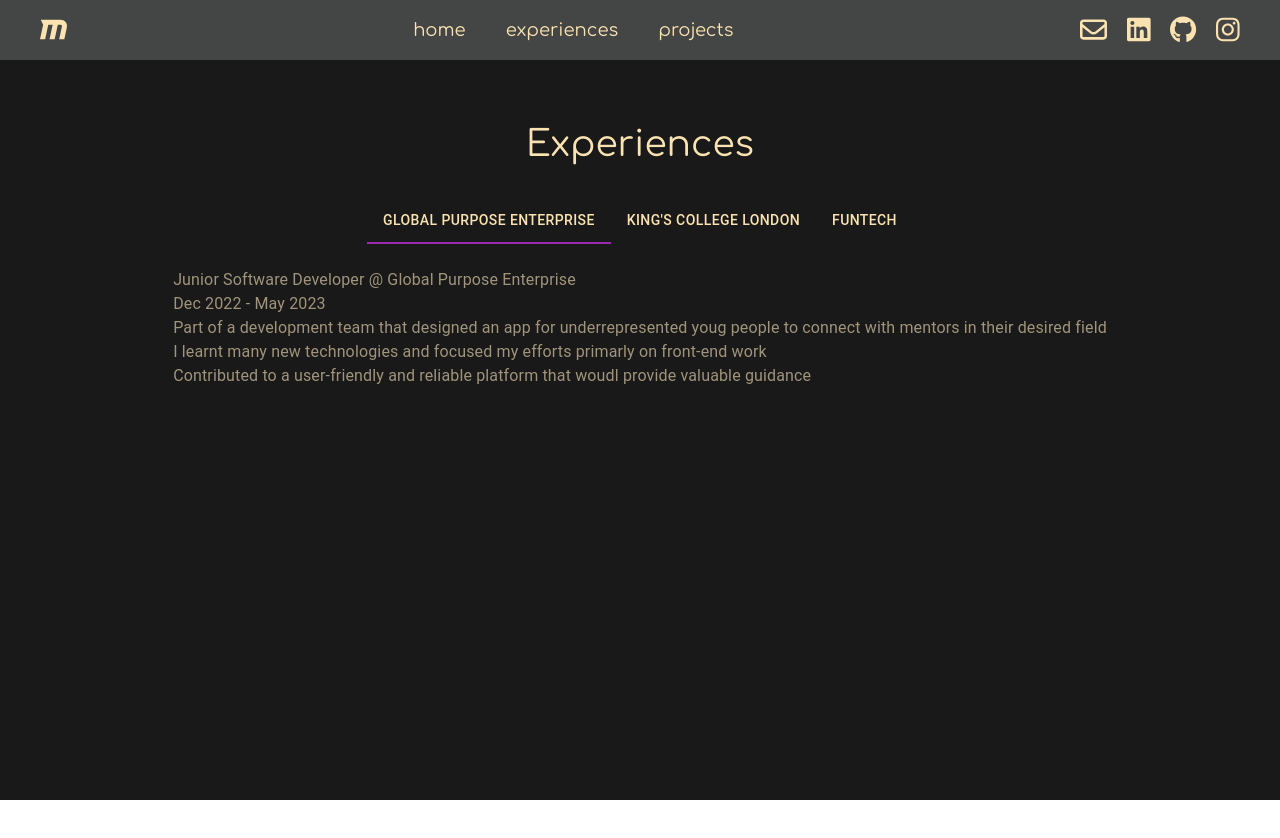
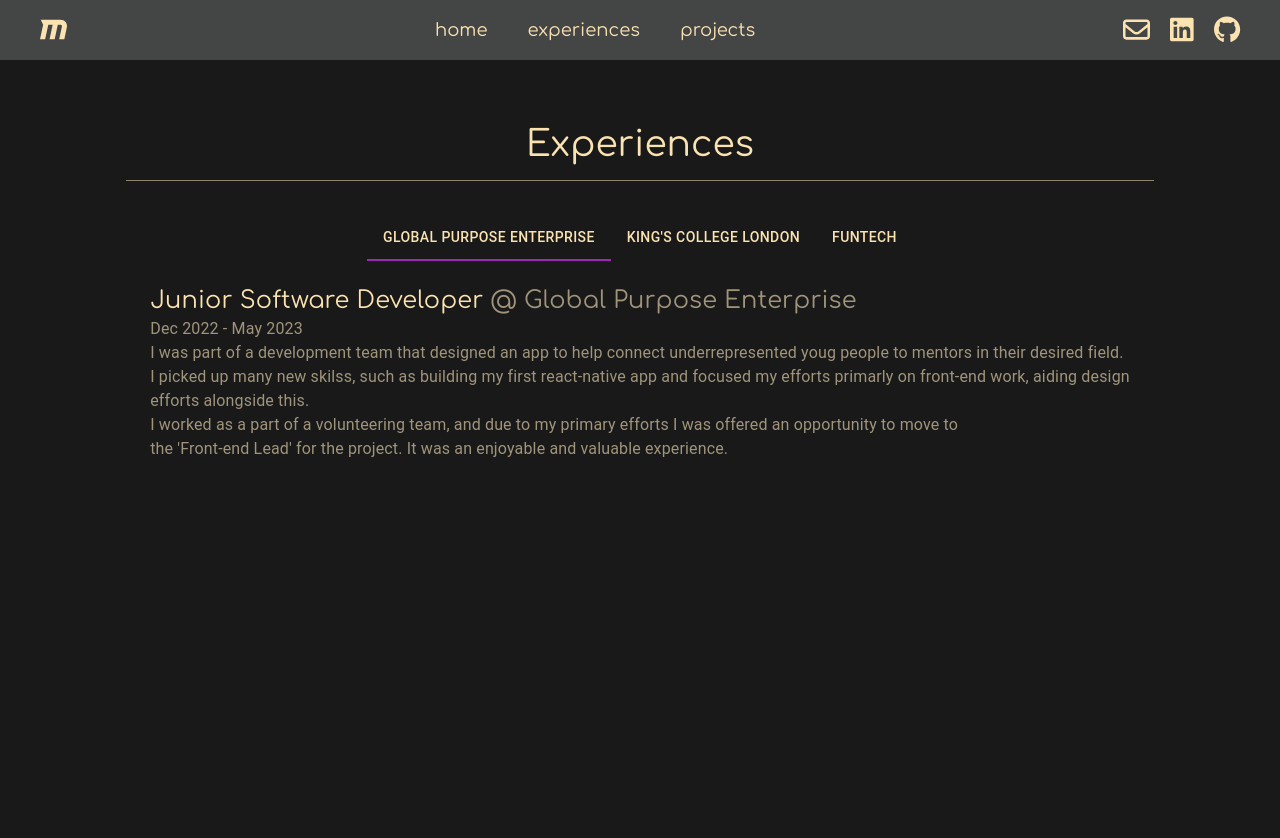
Before and after one commit to maxwelltyreece/Maxwellv2, a React (Create React App) app: page /experience in a window 1280 px wide. Shown: the top 838 px of the page. Before the commit the page ends 800 px from the top, so only its background shows below. Built offline with nearby package versions, Linux system fonts and the light colour scheme.

Commit message:
typo edits

```diff
--- a/src/App.js
+++ b/src/App.js
@@ -1,22 +1,29 @@
 import React from "react";
-import {Route, Routes}
+import {Outlet, Route, Routes}
         from "react-router-dom";
-import Home from "./components/Home";
-import Experience from "./components/Experience";
+import Home from "./Pages/Home";
+import Experience from "./Pages/Experience";
 import Layout from "./components/Layout";
-import Projects from "./components/Projects"
+import Projects from "./Pages/Projects"
+import Navbar from "./components/Navbar";
 
 
 
 function App() {
   return (
+    <div>
+      <Navbar/>
       <Routes>
         <Route path="/" element={<Layout />}>
         <Route index element={<Home />} />
         <Route path="experience" element={< Experience/>} />
         <Route path="projects" element={< Projects/>} />
         </Route>
+
       </Routes>
+
+    </div>
+
   )
 }
 
--- a/src/components/Experience.js
+++ b/src/Pages/Experience.js
@@ -1,11 +1,11 @@
 import React from "react";
-import JobPannel from "./JobPannel";
+import JobPannel from "../components/JobPannel";
 
 export default function Experience() {
   return (
       <section className="flex justify-center">
         <div className="grid justify-items-center p-16">
-          <p  className="text-Peach text-4xl pb-8">Experiences</p>
+          <p  className="text-Peach text-4xl pb-4">Experiences</p>
           <JobPannel/>
         </div>
       </section>
--- /dev/null
+++ b/src/Pages/Home.js
@@ -0,0 +1,50 @@
+import React from "react";
+import WordCloud from "../components/WordCloud";
+import { TypeAnimation } from "react-type-animation";
+
+export default function Home() {
+
+  return (
+    <div className="grid grid-cols-2">
+      <div className="grid content-center gap-y-2 px-20">
+        <h1 className="font-extrabold text-3xl sm:text-7xl">Hi, I'm <span className="text-Peach">Maxwell</span></h1>
+
+        <span className="text-md sm:text-4xl">
+          I'm interested in {' '}
+          <TypeAnimation className="text-Peach"
+            sequence={[
+              'front-end development',
+              2000,
+              'UX/UI design',
+              1800,
+              'game development',
+              1600,
+              'AI',
+              1400,
+              'pretty much everything.',
+              1000,
+            ]}/>
+        </span>
+
+        <p className="pt-5">I'm a software engineer based in <span className="text-Peach">London</span>, and I'm looking for </p>
+        <p><span className="text-Peach">software engineering</span> internship opportunities. I have  experience in multiple</p>
+        <p className="pb-3"> coding languages and platforms, and I can pick up <span className="text-Peach">new skills fast</span>.</p>
+
+        <p className="indent-96">I am currently studying <span className="text-Peach">Computer Science</span> at <span className="text-Peach">King's College London</span> and</p>
+        <p>outside of studies, I am a student athlete, a semi-professional drummer, and I also play a lot of video games.</p>
+
+      </div>
+
+      <div className=" flex justify-center font-extrabold text-Peach">
+          <WordCloud></WordCloud>
+      </div>
+
+      <a href="mailto:maxwelltymartin@gmail.com" className="justify-self-center col-span-2">
+        <button class="col-span-2 text-Peach text-lg rounded-full ring-2 ring-Peach p-6 w-80 justify-self-center hover:bg-Peach hover:text-Space delay-50 ">
+          Say Hi
+        </button>
+      </a>
+    </div>
+    );
+
+}
--- a/src/components/Projects.js
+++ b/src/Pages/Projects.js
@@ -1,7 +1,7 @@
 import React from "react";
-import PortfolioSite from "./projects/PortfolioSite";
-import SchoolSimulator from "./projects/SchoolSimulator";
-import SpotifyCalculator from "./projects/SpotifyCalculator";
+import PortfolioSite from "../components/projects/PortfolioSite";
+import SchoolSimulator from "../components/projects/SchoolSimulator";
+import SpotifyCalculator from "../components/projects/SpotifyCalculator";
 import { Stack } from "@mui/material";
 
 
--- a/src/components/Home.js
+++ /dev/null
@@ -1,51 +0,0 @@
-import React from "react";
-import WordCloud from "./WordCloud";
-import { TypeAnimation } from "react-type-animation";
-
-export default function Home() {
-
-  return (
-    <div className="grid grid-cols-2">
-      <div className="grid content-center gap-y-2 px-20">
-        <h1 className="font-extrabold text-3xl sm:text-7xl">Hi, I'm <span className="text-Peach">Maxwell</span></h1>
-
-        <span className="text-md sm:text-4xl">
-          I'm interested in {' '}
-          <TypeAnimation className="text-Peach"
-            sequence={[
-              'front-end development',
-              2000,
-              'UX/UI design',
-              1800,
-              'game development',
-              1600,
-              'AI',
-              1400,
-              'pretty much everything.',
-              1000,
-            ]}/>
-        </span>
-
-        <p className="pt-5">I'm a software engineer currently based in <span className="text-Peach">London</span>, and I am currently </p>
-        <p>looking for <span className="text-Peach">international placement</span> year opportunities. I have</p>
-        <p className="pb-3"> experience in multiple coding languages and platforms, and I can pick up <span className="text-Peach">new skills fast</span>.</p>
-
-        <p className="indent-96">I am currently studying <span className="text-Peach">Computer Science</span> at <span className="text-Peach">King's College London</span></p>
-        <p>Outside of studies, I am a student athlete, a semi-professional drummer, and I also play a lot of video games.</p>
-
-      </div>
-
-      <div className=" flex justify-center font-extrabold text-Peach">
-          <WordCloud></WordCloud>
-      </div>
-
-
-
-      <button class="col-span-2 text-Peach text-lg rounded-full ring-2 ring-Peach p-6 w-80 justify-self-center hover:bg-Peach hover:text-Space delay-50 ">
-        Say Hi
-      </button>
-    </div>
-
-    );
-
-}
--- a/src/components/JobPannel.js
+++ b/src/components/JobPannel.js
@@ -1,6 +1,6 @@
 import React from "react";
 import { useState } from "react";
-import { Typography, Box, Tab, Tabs,Stack } from "@mui/material";
+import { Typography, Box, Tab, Tabs,Stack, Divider } from "@mui/material";
 import {experienceItems} from "../data"
 
 
@@ -33,16 +33,17 @@
     };
 
     return (
-      <Stack >
-      <Tabs className="text-Peach" value={tabIndex} onChange={handleChange} textColor="Peach" indicatorColor="secondary" centered>
+      <Stack>
+        <Divider className="bg-Khaki "/>
+        <Tabs className="text-Peach pt-8" value={tabIndex} onChange={handleChange} textColor="Peach" indicatorColor="secondary" centered>
           {Object.keys(experienceItems).map((key) => (
             <Tab label={experienceItems[key]["name"]} />))}
         </Tabs>
 
         {Object.keys(experienceItems).map((key, i) => (
-        <TabPanel value={tabIndex} index={i}>
-          <span>
-            {experienceItems[key]["jobTitle"] + " @ " + experienceItems[key]["name"]}
+          <TabPanel value={tabIndex} index={i} >
+            <span className="text-Khaki text-2xl font-comfortaa">
+              <span className="text-Peach">{experienceItems[key]["jobTitle"]}</span> {" @ " + experienceItems[key]["name"]}
             </span>
 
             <div>
--- a/src/components/Layout.js
+++ b/src/components/Layout.js
@@ -1,15 +1,11 @@
 import React from 'react'
 import { Outlet } from 'react-router-dom'
-import Navbar from './Navbar'
 import { AnimatePresence } from 'framer-motion'
 
 const Layout = () => {
   return (
     <div className='bg-Eerie font-comfortaa h-screen'>
-        <div className='bg-Space'>
-            <Navbar/>
-        </div>
-        <div className="font-comfortaa text-Khaki">
+        <div className="text-Khaki">
           <AnimatePresence exitBeforeEnter initial={false}>
             <Outlet/>
           </AnimatePresence>
--- a/src/components/Navbar.js
+++ b/src/components/Navbar.js
@@ -1,14 +1,14 @@
 import React from "react";
 import {NavLink} from 'react-router-dom';
 import { FontAwesomeIcon } from '@fortawesome/react-fontawesome';
-import { faLinkedin, faGithub,faMaxcdn,faInstagram} from '@fortawesome/free-brands-svg-icons'
+import { faLinkedin, faGithub,faMaxcdn} from '@fortawesome/free-brands-svg-icons'
 import { faEnvelope } from "@fortawesome/free-regular-svg-icons";
 
 //use app bar
 
 const Navbar = () => {
   return (
-    <nav class="text-Peach text-lg">
+    <nav class="text-Peach text-lg bg-Space font-comfortaa">
       <div class="flex flex-row justify-between py-4 px-10">
 
         <NavLink to="/" >
@@ -61,16 +61,6 @@
             </a>
           </li>
 
-          <li>
-            <a
-              href="https://www.instagram.com/maxwelltyreece/"
-              rel="noopener noreferrer"
-              target="_blank"
-
-            >
-              <FontAwesomeIcon icon={faInstagram} size="xl"/>
-            </a>
-          </li>
         </ul>
       </div>
 
--- a/src/data.js
+++ b/src/data.js
@@ -5,11 +5,14 @@
     jobTitle: "Junior Software Developer",
     duration: "Dec 2022 - May 2023",
     desc: [
-      "Part of a development team that designed an app for underrepresented youg people to connect with mentors in their desired field",
-      "I learnt many new technologies and focused my efforts primarly on front-end work",
-      "Contributed to a user-friendly and reliable platform that woudl provide valuable guidance"
+      "I was part of a development team that designed an app to help connect underrepresented youg people to mentors in their desired field.",
+      "I picked up many new skilss, such as building my first react-native app and focused my efforts primarly on front-end work, aiding design ",
+      "efforts alongside this. ",
+      "",
+      "I worked as a part of a volunteering team, and due to my primary efforts I was offered an opportunity to move to",
+      "the 'Front-end Lead' for the project. It was an enjoyable and valuable experience."
     ],
-    skills: ["JavaScript","React-Native","GitHub","Figma", "HTML","CSS"]
+    skills: ["JavaScript","React-Native","GitHub","Figma", "HTML","CSS","linear"]
   },
 
   KCL: {
@@ -28,12 +31,13 @@
   FUN: {
     id: 3,
     name: "FunTech",
-    jobTitle: "Tech Tutor",
+    jobTitle: "Tech Tutor & Camp Manager",
     duration: "July 2023 - August 2023",
     desc: [
       "Successfully spearheaded an interactive camp focused on fostering coding skills and digital literacy whilst inspiring young individuals.",
       "Primarily managed daily camp logistics and safeguarding, alongside supervising, and providing specialised teaching aid",
-      "Taught python and cyber security amongst other courses, adapting my teaching styles to accommodate a range of age groups, including children with learning disabilities.",
+      "Taught python and cyber security amongst other courses, adapting my teaching styles to accommodate a range of age groups,",
+      " including children with learning disabilities.",
     ],
     skills: ["Leadership","Management & Operation","Python","Cyber Security","Unreal Engine"]
 
```
Lines whose indentation alone changed are shown as unchanged.
